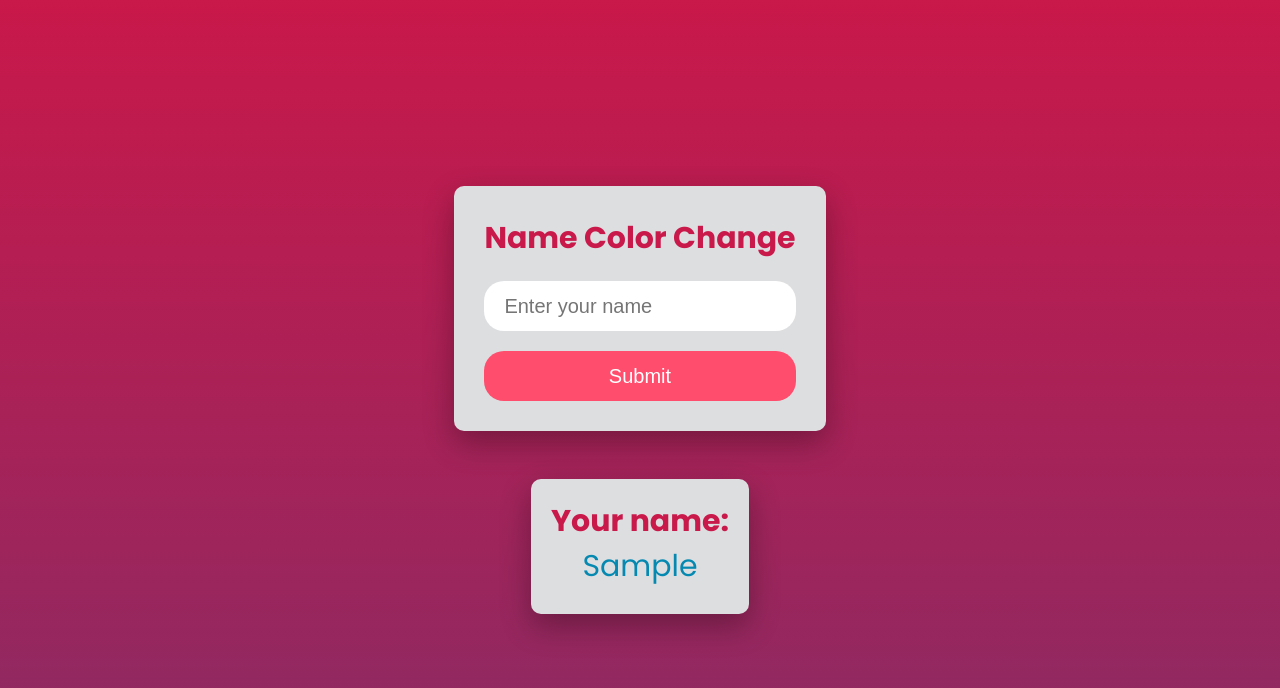
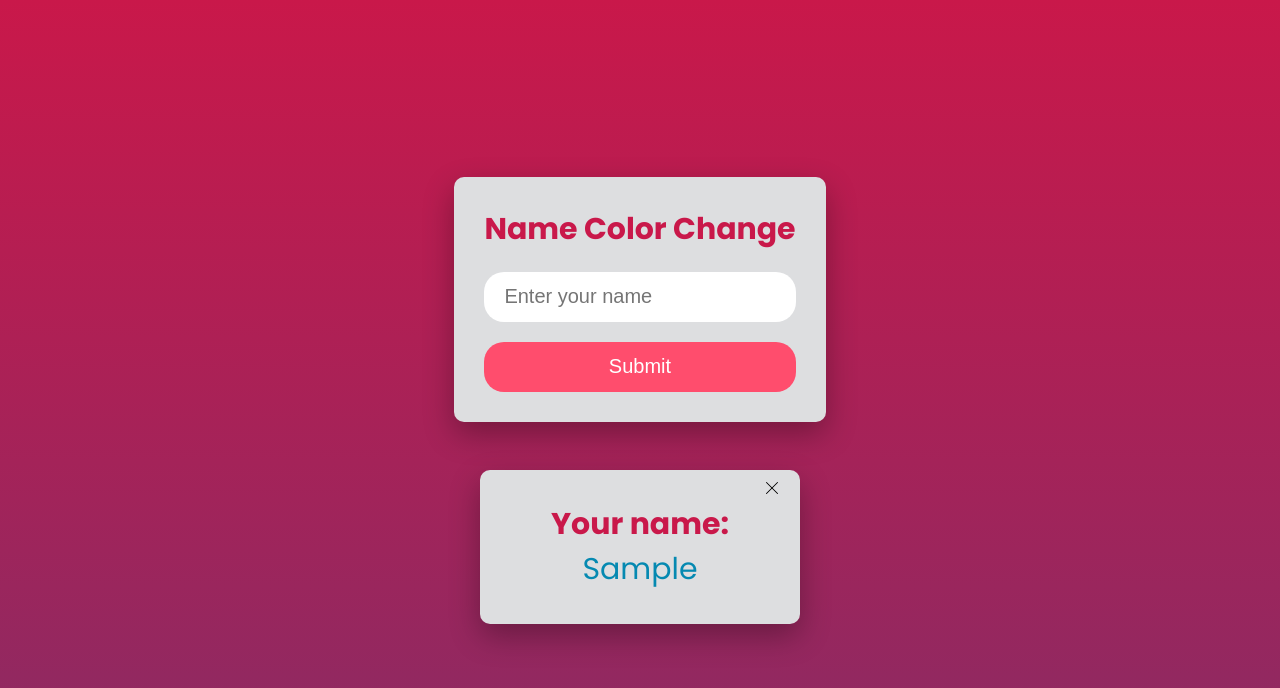
Before and after one commit to khangbeo/name-color-change, a React (Create React App) app: page / in a window 1280 px wide. Both pictures are taken after typing "Sample" into the empty fields and a click on the button "Submit". Shown: the top 688 px of the page. Built offline with nearby package versions, Linux system fonts and the light colour scheme.

Commit message:
4 files modified, 1 added

```diff
--- a/package.json
+++ b/package.json
@@ -1,10 +1,12 @@
 {
+  "type": "module",
   "name": "react",
   "version": "0.0.0",
   "private": true,
   "dependencies": {
-    "react": "^17.0.2",
-    "react-dom": "^17.0.2"
+    "bootstrap-icons": "^1.8.1",
+    "react": "17.0.2",
+    "react-dom": "17.0.2"
   },
   "scripts": {
     "start": "react-scripts start",
--- a/src/App.js
+++ b/src/App.js
@@ -1,9 +1,10 @@
 import React, { useContext } from 'react';
 import AppContext from './AppContext';
+import CloseIcon from './CloseIcon';
 import './style.css';
 
 export default function App() {
-  const { name, error, handleChange, handleSubmit, value } =
+  const { name, error, handleChange, handleSubmit, value, removeValue } =
     useContext(AppContext);
 
   return (
@@ -20,13 +21,18 @@ export default function App() {
             value={name}
             onChange={handleChange}
           />
-          <button type="submit">Submit</button>
+          <button type="submit" className="btn btn-primary">
+            Submit
+          </button>
           {error && <p className="error">{error}</p>}
         </div>
       </form>
 
       {value && (
-        <div className="output">
+        <div className="output-container">
+          <button onClick={removeValue} className="btn-delete">
+            <CloseIcon />
+          </button>
           <h2>Your name:</h2>
           <p className="output-value">{value}</p>
         </div>
--- a/src/AppContext.js
+++ b/src/AppContext.js
@@ -5,17 +5,18 @@ const AppContext = createContext();
 export const AppProvider = ({ children }) => {
   const [name, setName] = useState('');
   const [error, setError] = useState(null);
+  const [value, setValue] = useState('');
 
   const handleChange = ({ target }) => {
     setName(target.value);
-    setError(null)
+    setError(null);
   };
 
   const handleSubmit = (e) => {
     e.preventDefault();
     // check if name is not empty and length is more than 0
     if (name !== '' && name.length > 0) {
-      sessionStorage.setItem('text', name);
+      setValue(name);
       setName('');
       setError(null);
     } else {
@@ -23,7 +24,9 @@ export const AppProvider = ({ children }) => {
     }
   };
 
-  const value = sessionStorage.getItem('text');
+  const removeValue = () => {
+    setValue('');
+  };
 
   return (
     <AppContext.Provider
@@ -33,6 +36,7 @@ export const AppProvider = ({ children }) => {
         handleChange,
         handleSubmit,
         value,
+        removeValue,
       }}
     >
       {children}
--- /dev/null
+++ b/src/CloseIcon.js
@@ -0,0 +1,23 @@
+import React from 'react';
+
+export default function CloseIcon() {
+  return (
+    <svg
+      xmlns="http://www.w3.org/2000/svg"
+      width="16"
+      height="16"
+      fill="currentColor"
+      class="bi bi-x-lg"
+      viewBox="0 0 16 16"
+    >
+      <path
+        fill-rule="evenodd"
+        d="M13.854 2.146a.5.5 0 0 1 0 .708l-11 11a.5.5 0 0 1-.708-.708l11-11a.5.5 0 0 1 .708 0Z"
+      />
+      <path
+        fill-rule="evenodd"
+        d="M2.146 2.146a.5.5 0 0 0 0 .708l11 11a.5.5 0 0 0 .708-.708l-11-11a.5.5 0 0 0-.708 0Z"
+      />
+    </svg>
+  );
+}
--- a/src/style.css
+++ b/src/style.css
@@ -16,6 +16,7 @@ body {
   min-height: 100vh;
 }
 
+/* form container */
 .container {
   display: flex;
   flex-direction: column;
@@ -65,39 +66,60 @@ button {
   padding: 20px;
 }
 
-.output {
+/* output */
+.output-container {
   color: #c9184a;
   background-color: #dddee0;
-  padding: 20px;
+  padding: 2rem;
   border-radius: 10px;
   box-shadow: 0px 12px 31px 0px rgba(0, 0, 0, 0.3);
   font-size: 20px;
+  width: 20rem;
   text-align: center;
+  white-space: normal;
+  word-break: break-word;
+  position: relative;
 }
 
 .output-value {
   color: #0589b1;
   font-size: 30px;
-  margin-bottom: 5px;
 }
 
-button {
-  width: 100%;
+/* buttons */
+.btn {
   height: 50px;
   padding: 10px;
   border-radius: 20px;
   border: none;
+  transition: background-color 0.2s ease;
+  outline: none;
+  cursor: pointer;
+}
+
+.btn-primary {
+  width: 100%;
   background-color: #ff4d6d;
   color: #fff;
-  transition: background-color 0.2s ease;
-  outline: none;
+}
+
+.btn-delete {
+  background: none;
+  border: none;
+  cursor: pointer;
+  position: absolute;
+  right: 20px;
+  top: 10px;
 }
 
 input:focus {
   outline-color: #ff4d6d;
 }
 
-button:hover {
-  cursor: pointer;
+.btn:hover {
   background-color: #c9184a;
 }
+
+.btn-delete:hover {
+  color: #c9184a;
+}
```
